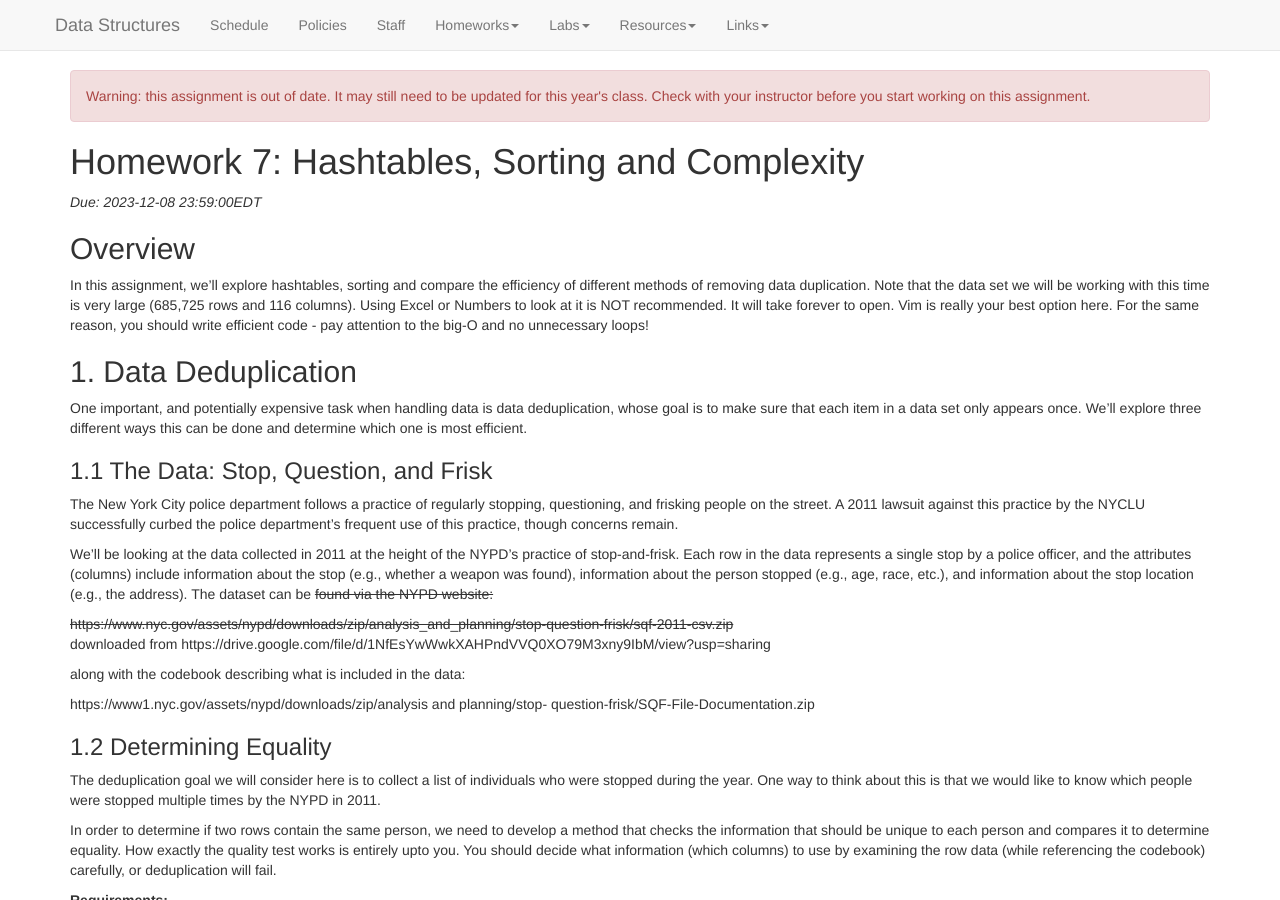
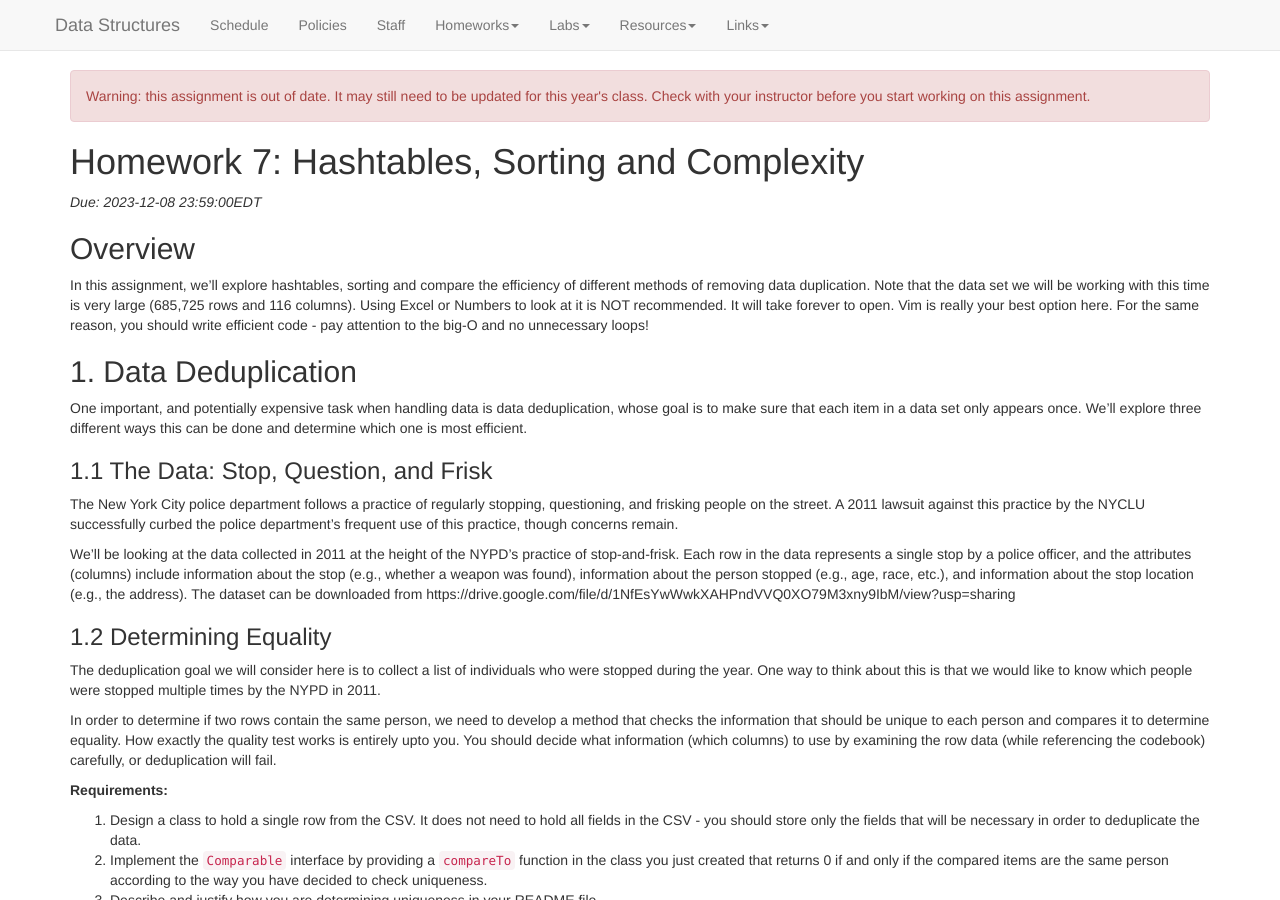
Before and after one commit to kalte0/BMC-CS-151.github.io, a Jekyll site: the page built from hws/HW07.md, in a window 1280 px wide and 900 px high. Built offline with Jekyll 4.4.1, drawn with Linux system fonts in a browser that asks for light colours; nearby versions of some CDN libraries.

Commit message:
Update HW07.md

```diff
--- a/hws/HW07.md
+++ b/hws/HW07.md
@@ -83,17 +83,7 @@ practice of stop-and-frisk. Each row in the data represents a single stop by a
 police officer, and the attributes (columns) include information about the stop
 (e.g., whether a weapon was found), information about the person stopped (e.g.,
 age, race, etc.), and information about the stop location (e.g., the address). The
-dataset can be <s>found via
-the NYPD website:</s>
-
-<s>https://www.nyc.gov/assets/nypd/downloads/zip/analysis_and_planning/stop-question-frisk/sqf-2011-csv.zip</s>
-
-downloaded from https://drive.google.com/file/d/1NfEsYwWwkXAHPndVVQ0XO79M3xny9IbM/view?usp=sharing
-
-along with the codebook describing what is included in the data:
-
-https://www1.nyc.gov/assets/nypd/downloads/zip/analysis and planning/stop-
-question-frisk/SQF-File-Documentation.zip
+dataset can be downloaded from https://drive.google.com/file/d/1NfEsYwWwkXAHPndVVQ0XO79M3xny9IbM/view?usp=sharing
 
 ### 1.2 Determining Equality
 
```
